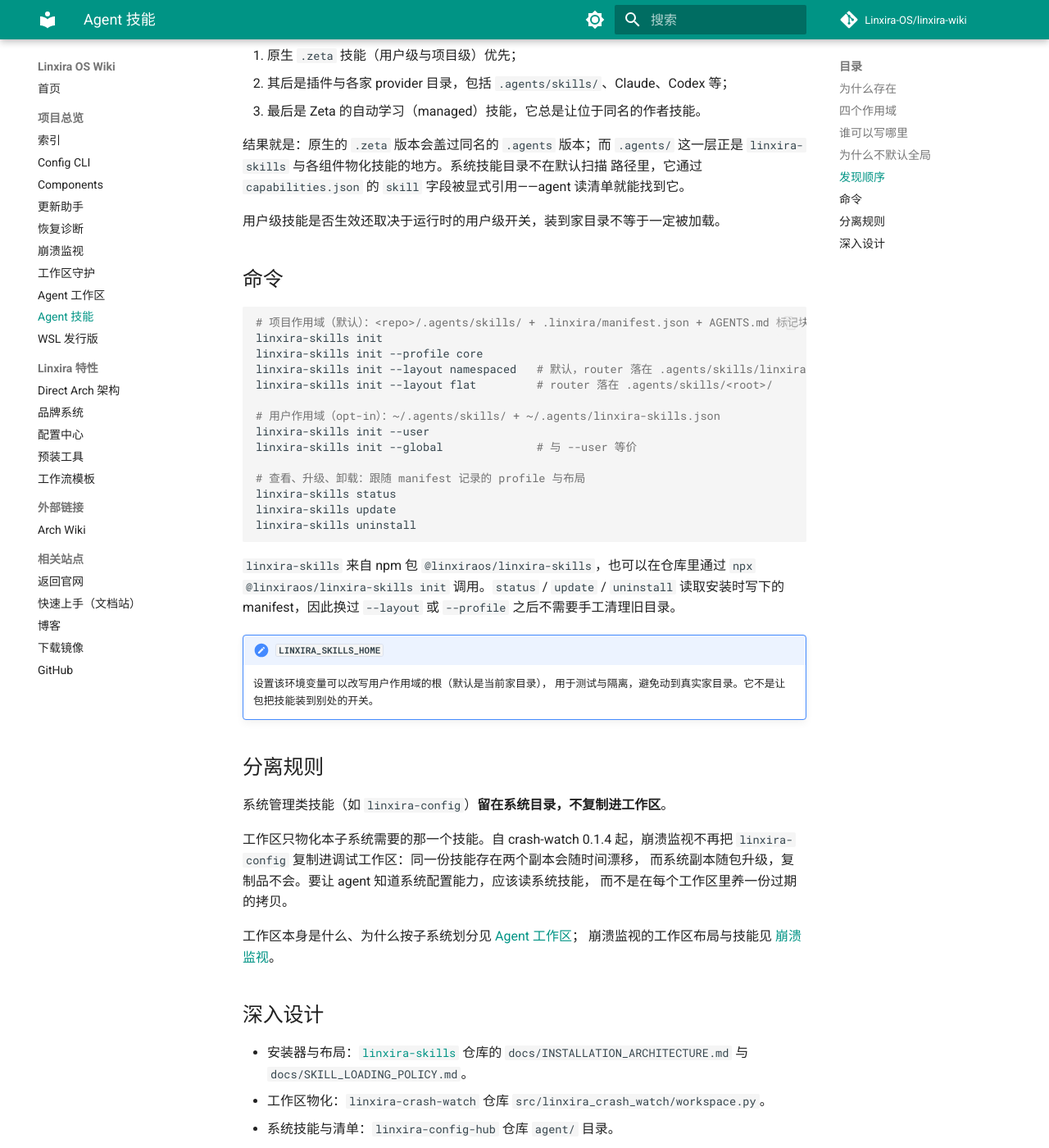
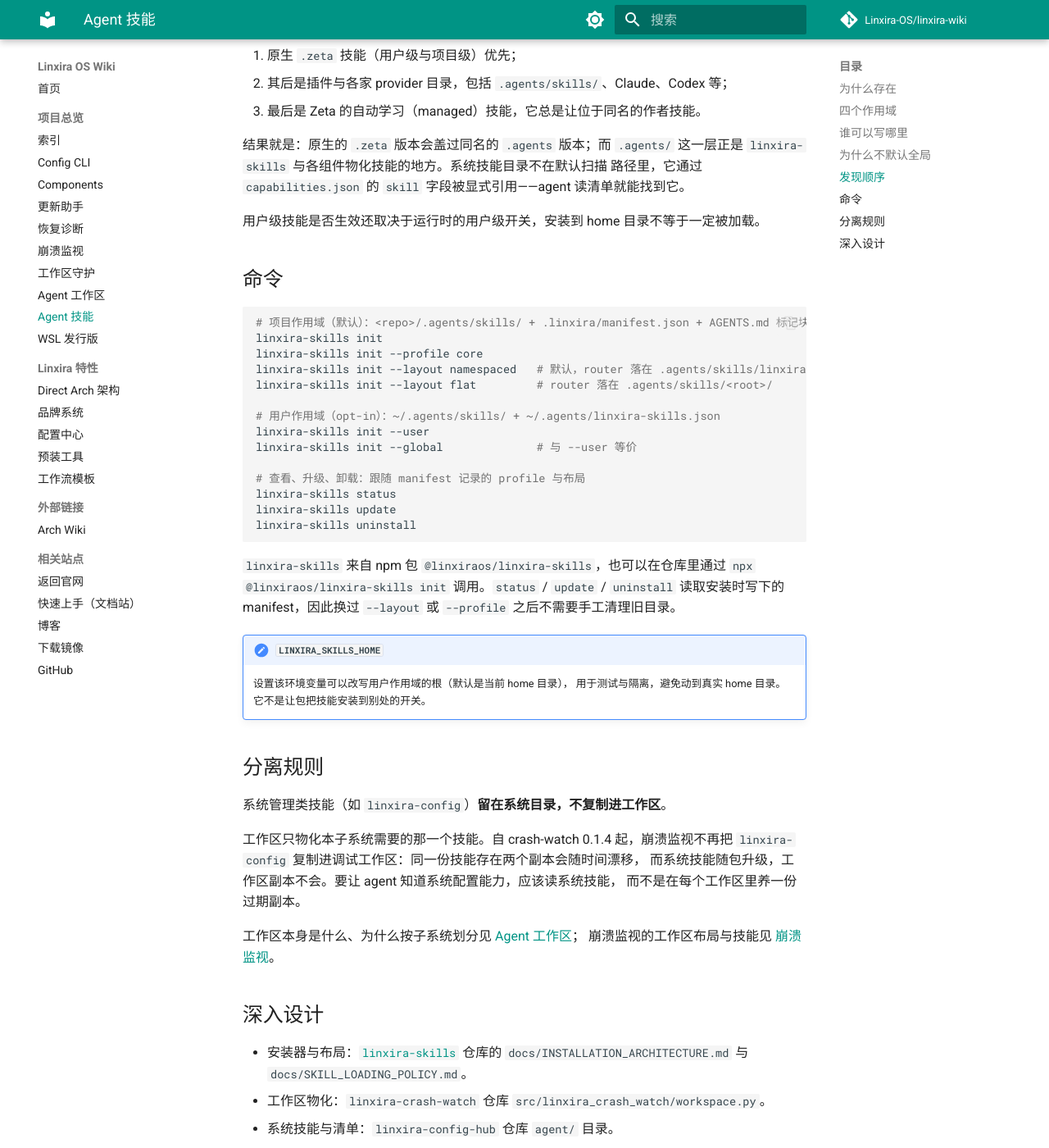
Before and after one commit to Linxira-OS/linxira-wiki, an MkDocs documentation site: the page built from docs/项目总览/agent-skills.md, in a window 1280 px wide and 1400 px high, scrolled down 2160 px. Shown: the whole window at 82% size. Built offline with MkDocs 1.6.1 and Material for MkDocs 9.7.7, drawn with Linux system fonts in a browser that asks for light colours; comment, search, counter and statistics services are not loaded; some of the changed text lies outside the part shown.

Commit message:
docs: 统一 home 目录等术语
用 home 目录替代家目录；$HOME 统一大写；副本替代复制品；补充术语约定。

```diff
--- a/docs/项目总览/agent-skills.md
+++ b/docs/项目总览/agent-skills.md
@@ -52,9 +52,9 @@
 同一个技能名在多个来源出现时，只有优先级最高的那一份生效，排查起来很不直观。
 
 因此默认推荐**项目作用域**：技能跟着用得上它的仓库走，换项目就自然消失。
-只有确实跨项目复用的技能才值得装到用户作用域，`init --user` 也会为此打印
+只有确实跨项目复用的技能才值得安装到用户作用域，`init --user` 也会为此打印
 上下文成本警告。用户级安装还不创建 `AGENTS.md` 或 `.gitignore`：
-家目录不是仓库，不该被塞进项目标记文件。
+home 目录不是仓库，不该被塞进项目标记文件。
 
 ## 发现顺序
 
@@ -68,7 +68,7 @@
 这一层正是 `linxira-skills` 与各组件物化技能的地方。系统技能目录不在默认扫描
 路径里，它通过 `capabilities.json` 的 `skill` 字段被显式引用——agent 读清单就能找到它。
 
-用户级技能是否生效还取决于运行时的用户级开关，装到家目录不等于一定被加载。
+用户级技能是否生效还取决于运行时的用户级开关，安装到 home 目录不等于一定被加载。
 
 ## 命令
 
@@ -94,8 +94,8 @@
 读取安装时写下的 manifest，因此换过 `--layout` 或 `--profile` 之后不需要手工清理旧目录。
 
 !!! note "`LINXIRA_SKILLS_HOME`"
-    设置该环境变量可以改写用户作用域的根（默认是当前家目录），
-    用于测试与隔离，避免动到真实家目录。它不是让包把技能装到别处的开关。
+    设置该环境变量可以改写用户作用域的根（默认是当前 home 目录），
+    用于测试与隔离，避免动到真实 home 目录。它不是让包把技能安装到别处的开关。
 
 ## 分离规则
 
@@ -103,8 +103,8 @@
 
 工作区只物化本子系统需要的那一个技能。自 crash-watch 0.1.4 起，崩溃监视不再把
 `linxira-config` 复制进调试工作区：同一份技能存在两个副本会随时间漂移，
-而系统副本随包升级，复制品不会。要让 agent 知道系统配置能力，应该读系统技能，
-而不是在每个工作区里养一份过期的拷贝。
+而系统技能随包升级，工作区副本不会。要让 agent 知道系统配置能力，应该读系统技能，
+而不是在每个工作区里养一份过期副本。
 
 工作区本身是什么、为什么按子系统划分见 [Agent 工作区](agent-workspace.md)；
 崩溃监视的工作区布局与技能见 [崩溃监视](linxira-crash-watch.md)。
```
Also changed, not shown: AGENTS.md (+5 -0 lines), README.md (+7 -0 lines), docs/项目总览/agent-workspace.md (+1 -1 lines), docs/项目总览/workspace-guard.md (+1 -1 lines).
